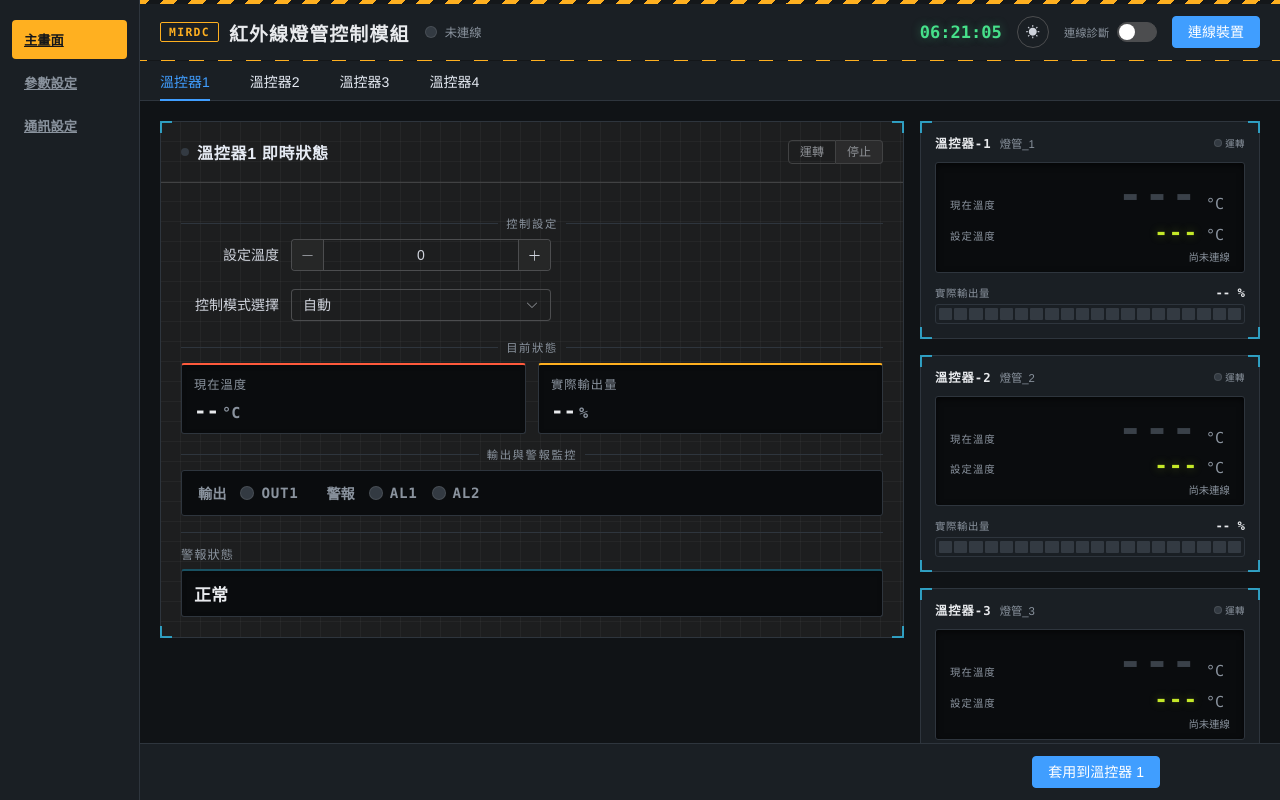
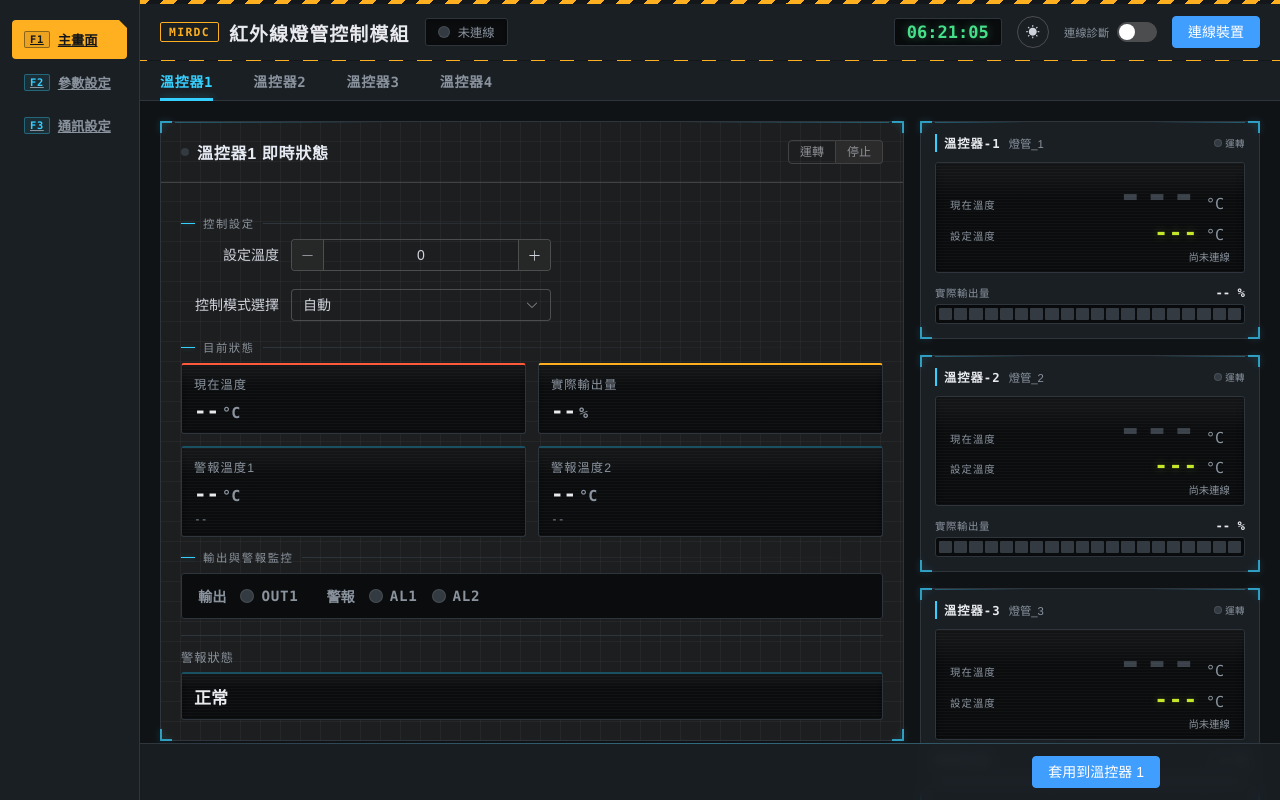
Before and after one commit to MirdcUC/ir-lamp-dashboard, a Vue app: page / in a window 1280 px wide. Shown: the top 800 px of the page. Built offline with nearby package versions, Linux system fonts and the light colour scheme.

Commit message:
調整介面

```diff
--- a/src/app/App.vue
+++ b/src/app/App.vue
@@ -2,13 +2,15 @@
   <div id="app" class="app-shell">
     <nav class="side-nav">
       <router-link
-        v-for="item in navItems"
+        v-for="(item, i) in navItems"
         :key="item.to"
         class="nav-item"
         :to="{ path: item.to, query: route.query }"
         active-class="is-active"
       >
-        {{ item.label }}
+        <!-- F1/F2/F3 對應實體 HMI 螢幕旁的功能鍵編號，純視覺語彙 -->
+        <span class="nav-key">F{{ i + 1 }}</span>
+        <span class="nav-label">{{ item.label }}</span>
       </router-link>
     </nav>
     <div class="main-column">
@@ -92,6 +94,26 @@ html, body {
   padding: 10px 12px;
   border-radius: 4px;
   cursor: pointer;
+  display: flex;
+  align-items: center;
+  gap: 8px;
+  /* 右上切角:呼應面板護角的斜切鈑金語彙 */
+  clip-path: polygon(0 0, calc(100% - 8px) 0, 100% 8px, 100% 100%, 0 100%);
+  transition: background-color 0.15s ease, color 0.15s ease;
+}
+
+.nav-key {
+  font-family: var(--hmi-digits);
+  font-size: 0.6875rem;
+  font-weight: 700;
+  letter-spacing: 0.06em;
+  color: var(--hmi-accent);
+  border: 1px solid var(--hmi-accent-dim);
+  background: var(--hmi-accent-faint);
+  border-radius: 2px;
+  padding: 0 5px;
+  line-height: 1.5;
+  flex: none;
 }
 
 .nav-item:hover {
@@ -99,9 +121,21 @@ html, body {
   color: var(--hmi-text);
 }
 
+.nav-item:focus-visible {
+  outline: 2px solid var(--hmi-accent);
+  outline-offset: -2px;
+}
+
 .nav-item.is-active {
   background: var(--hmi-amber);
   color: #14171a;
+}
+
+/* 點亮的功能鍵:編號牌翻成深色,像實體按鍵的背光反轉 */
+.nav-item.is-active .nav-key {
+  color: #14171a;
+  border-color: rgba(20, 23, 26, 0.45);
+  background: rgba(20, 23, 26, 0.08);
 }
 
 .main-column {
--- a/src/features/dashboard/LampCard.vue
+++ b/src/features/dashboard/LampCard.vue
@@ -20,7 +20,7 @@
     <div v-if="hasAlarm" class="alarm-banner">▲ {{ alarmText }}</div>
 
     <!-- 顯示窗:復刻 NT-48L-RS 紅 PV 數碼管 -->
-    <div class="display-window">
+    <div class="display-window hmi-glass">
       <div class="readout readout-pv">
         <span class="readout-label">現在溫度</span>
         <span class="readout-value" :class="{ 'is-dim': status.PV === null || connection !== 'online' }">
@@ -143,6 +143,9 @@ const showUpdatedText = computed(() => !active.value || connection.value !== 'on
   font-weight: 700;
   letter-spacing: 0.08em;
   color: var(--hmi-text);
+  /* 左側強調色刻線:機台銘牌的定位記號 */
+  border-left: 2px solid var(--hmi-accent);
+  padding-left: 7px;
 }
 
 .panel-name {
@@ -159,7 +162,12 @@ const showUpdatedText = computed(() => !active.value || connection.value !== 'on
 }
 
 .alarm-banner {
-  background: rgba(255, 69, 69, 0.14);
+  /* 危險斜紋底,呼應 TopBar 上緣的安全警示斜紋;透明度壓低不影響文字判讀 */
+  background: repeating-linear-gradient(
+    -45deg,
+    rgba(255, 69, 69, 0.18) 0 10px,
+    rgba(255, 69, 69, 0.07) 10px 20px
+  );
   border: 1px solid var(--hmi-alarm);
   border-radius: 2px;
   color: var(--hmi-alarm);
@@ -266,12 +274,15 @@ const showUpdatedText = computed(() => !active.value || connection.value !== 'on
   font-variant-numeric: tabular-nums;
 }
 
+/* bar graph 也放進內凹顯示窗,跟上面的數碼管窗同一套「嵌在鈑金上的模組」層次 */
 .out-bar {
   display: flex;
   gap: 2px;
   padding: 3px;
   border: 1px solid var(--hmi-panel-edge);
   border-radius: 3px;
+  background: var(--hmi-window);
+  box-shadow: var(--hmi-window-inset);
 }
 
 .out-seg {
--- a/src/features/dashboard/LampDetailPanel.vue
+++ b/src/features/dashboard/LampDetailPanel.vue
@@ -49,13 +49,25 @@
 
     <div class="panel-divider"><span>目前狀態</span></div>
     <div class="metric-grid">
-      <div class="metric metric-temp">
+      <div class="metric metric-temp hmi-glass">
         <span class="metric-label">現在溫度</span>
         <span class="metric-value">{{ fmt(status?.PV) }}<span class="metric-unit">{{ unitLabel }}</span></span>
       </div>
-      <div class="metric metric-out">
+      <div class="metric metric-out hmi-glass">
         <span class="metric-label">實際輸出量</span>
         <span class="metric-value">{{ fmt(status?.UN) }}<span class="metric-unit">%</span></span>
+      </div>
+      <!-- 門檻＝SV+AL（實機驗證過，見 docs/DEVICE-CHECKLIST.md E4）；AL1/AL2 設定值在參數設定頁跟
+           這裡不同頁，下面補一行算式，不然只看門檻數字會搞不清楚是怎麼算出來的 -->
+      <div class="metric metric-al hmi-glass" :class="{ 'alarm-active': isBitOn(status?.STATUS, STATUS_BITS.AL1) }">
+        <span class="metric-label">警報溫度1</span>
+        <span class="metric-value">{{ fmt(al1Threshold) }}<span class="metric-unit">{{ unitLabel }}</span></span>
+        <span class="metric-sub">{{ al1FormulaShort }}</span>
+      </div>
+      <div class="metric metric-al hmi-glass" :class="{ 'alarm-active': isBitOn(status?.STATUS, STATUS_BITS.AL2) }">
+        <span class="metric-label">警報溫度2</span>
+        <span class="metric-value">{{ fmt(al2Threshold) }}<span class="metric-unit">{{ unitLabel }}</span></span>
+        <span class="metric-sub">{{ al2FormulaShort }}</span>
       </div>
     </div>
 
@@ -75,7 +87,7 @@
 
     <div class="alarm-status">
       <span class="metric-label">警報狀態</span>
-      <div class="alarm-window">{{ alarmText }}</div>
+      <div class="alarm-window hmi-glass">{{ alarmText }}</div>
     </div>
   </el-card>
 
@@ -166,6 +178,24 @@ const alarmText = computed(() => {
   const codes = activeAlarmCodes(status.value?.ALARM);
   return codes.length > 0 ? codes.join('・') : '正常';
 });
+
+// 觸發條件 PV > SV + AL，實機測試驗證過（AL1/AL2 分開測、含低溫方向），見 docs/DEVICE-CHECKLIST.md E4
+const alarmThreshold = (al: number | null | undefined) =>
+  status.value?.SV != null && al != null ? status.value.SV + al : null;
+
+const al1Threshold = computed(() => alarmThreshold(status.value?.AL1));
+const al2Threshold = computed(() => alarmThreshold(status.value?.AL2));
+
+const formatTemp = (v: number) => `${v.toFixed(svPrecision.value)}${unitLabel.value}`;
+
+// 警報溫度卡片下面那行小字（30+10），門檻結果已經是卡片的大數字，這裡不重複寫「=40°C」
+const alarmFormulaShort = (al: number | null | undefined) => {
+  if (status.value?.SV == null || al == null) return '--';
+  return `${formatTemp(status.value.SV)} + ${formatTemp(al)}`;
+};
+
+const al1FormulaShort = computed(() => alarmFormulaShort(status.value?.AL1));
+const al2FormulaShort = computed(() => alarmFormulaShort(status.value?.AL2));
 </script>
 
 <style scoped>
@@ -258,7 +288,7 @@ const alarmText = computed(() => {
   border-top: 2px solid var(--hmi-accent-dim);
   border-radius: 3px;
   padding: 10px 12px;
-  box-shadow: inset 0 1px 4px rgba(0, 0, 0, 0.25);
+  box-shadow: var(--hmi-window-inset);
 }
 
 .metric-temp {
@@ -267,6 +297,24 @@ const alarmText = computed(() => {
 
 .metric-out {
   border-top-color: var(--hmi-amber);
+}
+
+/* 邊框預設沿用 .metric 的青色強調邊（不跟現在溫度的紅撞色）；真的觸發那路警報才變紅——
+   顏色本身是動態警示，不是單純的類別裝飾 */
+.metric-al.alarm-active {
+  border-top-color: var(--hmi-alarm);
+}
+
+.metric-al.alarm-active .metric-value {
+  color: var(--hmi-led-red, var(--el-color-danger));
+}
+
+/* 算式（30+10）放大字下面一行小字，門檻結果已經是上面的大數字，這裡不重複寫 */
+.metric-sub {
+  font-family: var(--hmi-digits);
+  font-size: 0.75rem;
+  color: var(--hmi-text-dim);
+  font-variant-numeric: tabular-nums;
 }
 
 .metric-label {
@@ -300,12 +348,21 @@ const alarmText = computed(() => {
   color: var(--hmi-text-dim);
 }
 
-.panel-divider::before,
+/* 左側一小段強調色走線導入標題(電路走線語彙),右側維持細線收尾 */
+.panel-divider::before {
+  content: '';
+  flex: none;
+  width: 14px;
+  height: 1px;
+  background: var(--hmi-accent);
+  box-shadow: 0 0 5px var(--hmi-accent-dim);
+}
+
 .panel-divider::after {
   content: '';
   flex: 1;
   height: 1px;
-  background: var(--hmi-panel-edge);
+  background: linear-gradient(90deg, var(--hmi-panel-edge), transparent);
 }
 
 .io-row {
@@ -359,7 +416,7 @@ const alarmText = computed(() => {
   border-top: 2px solid var(--hmi-accent-dim);
   border-radius: 3px;
   padding: 10px 12px;
-  box-shadow: inset 0 1px 4px rgba(0, 0, 0, 0.25);
+  box-shadow: var(--hmi-window-inset);
   font-family: var(--hmi-digits);
   font-size: 1.125rem;
   font-weight: 700;
--- a/src/shared/components/LampTabs.vue
+++ b/src/shared/components/LampTabs.vue
@@ -23,4 +23,24 @@ import { activeLampId } from '@/features/serial/activeLamp';
 .lamp-tabs :deep(.el-tabs__nav-wrap::after) {
   display: none;
 }
+
+/* 分頁鈕貼齊 HMI 語彙:數碼管字體 + 青藍強調色,取代 Element 預設藍 */
+.lamp-tabs :deep(.el-tabs__item) {
+  font-family: var(--hmi-digits);
+  font-weight: 700;
+  letter-spacing: 0.05em;
+  color: var(--hmi-text-dim);
+  transition: color 0.15s ease;
+}
+
+.lamp-tabs :deep(.el-tabs__item:hover),
+.lamp-tabs :deep(.el-tabs__item.is-active) {
+  color: var(--hmi-accent);
+}
+
+.lamp-tabs :deep(.el-tabs__active-bar) {
+  background: var(--hmi-accent);
+  box-shadow: 0 0 8px var(--hmi-accent-dim);
+  height: 3px;
+}
 </style>
--- a/src/shared/components/SaveBar.vue
+++ b/src/shared/components/SaveBar.vue
@@ -22,9 +22,23 @@ defineEmits<{ save: [] }>();
   display: flex;
   justify-content: center;
   padding: 12px 20px;
-  background: var(--hmi-panel);
+  /* 半透明+模糊:內容從底下捲過去時看得出這條是浮在上面的操作列 */
+  background: color-mix(in srgb, var(--hmi-panel) 88%, transparent);
+  backdrop-filter: blur(6px);
   border-top: 1px solid var(--hmi-panel-edge);
   z-index: 10;
+}
+
+/* 上緣通電線,跟 .tech-panel 面板的走線同一套語彙 */
+.save-bar::before {
+  content: '';
+  position: absolute;
+  top: -1px;
+  left: 0;
+  right: 0;
+  height: 1px;
+  background: linear-gradient(90deg, transparent, var(--hmi-accent-dim), transparent);
+  pointer-events: none;
 }
 
 .save-bar-inner {
--- a/src/shared/components/TopBar.vue
+++ b/src/shared/components/TopBar.vue
@@ -115,10 +115,16 @@ onUnmounted(() => window.clearInterval(clockTimer));
   white-space: nowrap;
 }
 
+/* 狀態燈放進內凹的小窗,跟時鐘同一套「嵌在鈑金上的模組」語彙 */
 .status-block {
   display: flex;
   align-items: center;
   gap: 8px;
+  background: var(--hmi-window);
+  border: 1px solid var(--hmi-panel-edge);
+  border-radius: 3px;
+  box-shadow: var(--hmi-window-inset);
+  padding: 4px 12px;
 }
 
 .status-led {
@@ -157,6 +163,7 @@ onUnmounted(() => window.clearInterval(clockTimer));
   white-space: nowrap;
 }
 
+/* 現場時鐘裝進顯示窗,讀起來像嵌在鈑金上的 LED 時鐘模組 */
 .clock {
   font-family: var(--hmi-digits);
   font-size: 1.125rem;
@@ -164,5 +171,10 @@ onUnmounted(() => window.clearInterval(clockTimer));
   color: var(--hmi-live-text);
   text-shadow: var(--hmi-live-glow);
   font-variant-numeric: tabular-nums;
+  background: var(--hmi-window);
+  border: 1px solid var(--hmi-panel-edge);
+  border-radius: 3px;
+  box-shadow: var(--hmi-window-inset);
+  padding: 3px 12px;
 }
 </style>
--- a/src/shared/styles/index.scss
+++ b/src/shared/styles/index.scss
@@ -39,6 +39,11 @@ html {
   --hmi-amber-text: var(--hmi-amber);
   --hmi-live-text: var(--hmi-led-green);
   --hmi-live-glow: 0 0 10px rgba(70, 224, 138, 0.35);
+  // 顯示窗玻璃質感（.hmi-glass）：暗色是 CRT 掃描線＋玻璃上緣微反光，亮色收斂成 LCD 淡紋理
+  --hmi-glass-scanline: rgba(255, 255, 255, 0.028);
+  --hmi-glass-glint: rgba(255, 255, 255, 0.05);
+  --hmi-window-inset: inset 0 1px 4px rgba(0, 0, 0, 0.35);
+  --hmi-accent-faint: rgba(53, 208, 255, 0.08); // 強調色的極淡底色，徽章/選取態填色用
 }
 
 // 亮色主題 — 鈑金外殼改為淺色噴漆
@@ -67,6 +72,10 @@ html:not(.dark) {
   --hmi-amber-text: #8a5d00;
   --hmi-live-text: #166b41;
   --hmi-live-glow: none;
+  --hmi-glass-scanline: rgba(0, 0, 0, 0.022);
+  --hmi-glass-glint: rgba(255, 255, 255, 0.4);
+  --hmi-window-inset: inset 0 1px 3px rgba(20, 24, 28, 0.12);
+  --hmi-accent-faint: rgba(8, 145, 178, 0.07);
 }
 
 // Element Plus 元件貼齊面板色調
@@ -103,6 +112,18 @@ html:not(.dark) {
   background-position: -1px -1px;
 }
 
+// 面板上緣的「通電線」：連接兩個上護角的微光走線，往中央淡出，讓面板讀起來像帶電的模組
+.tech-panel::after {
+  content: '';
+  position: absolute;
+  top: 0; // 不用 -1px:el-card 有 overflow hidden,壓在邊框外會整條被裁掉
+  left: 14px;
+  right: 14px;
+  height: 1px;
+  background: linear-gradient(90deg, var(--hmi-accent-dim), transparent 30%, transparent 70%, var(--hmi-accent-dim));
+  pointer-events: none;
+}
+
 .frame-corner {
   position: absolute;
   width: 12px;
@@ -110,6 +131,7 @@ html:not(.dark) {
   border: 2px solid var(--hmi-accent);
   opacity: 0.7;
   pointer-events: none;
+  filter: drop-shadow(0 0 3px var(--hmi-accent-dim));
 }
 
 .corner-tl {
@@ -195,6 +217,38 @@ html:not(.dark) {
   }
 }
 
+// 顯示窗玻璃質感：掃描線 + 上緣反光，疊在既有的 --hmi-window 顯示窗上
+// 用法：跟 .display-window / .metric 這類顯示窗容器並用；覆蓋層 pointer-events: none 不擋操作。
+// 掃描線刻意壓在數字上面（實體數碼管隔著玻璃看就是這樣），透明度壓到不影響判讀
+.hmi-glass {
+  position: relative;
+}
+
+.hmi-glass::before {
+  content: '';
+  position: absolute;
+  inset: 0;
+  border-radius: inherit;
+  pointer-events: none;
+  background: repeating-linear-gradient(
+    0deg,
+    var(--hmi-glass-scanline) 0 1px,
+    transparent 1px 3px
+  );
+}
+
+.hmi-glass::after {
+  content: '';
+  position: absolute;
+  left: 0;
+  right: 0;
+  top: 0;
+  height: 32%;
+  border-radius: inherit;
+  pointer-events: none;
+  background: linear-gradient(180deg, var(--hmi-glass-glint), transparent);
+}
+
 // 段落編號牌，呼應 TopBar 的 MIRDC 銘牌
 .tech-tag {
   display: inline-flex;
@@ -205,6 +259,7 @@ html:not(.dark) {
   letter-spacing: 0.08em;
   color: var(--hmi-accent);
   border: 1px solid var(--hmi-accent);
+  background: var(--hmi-accent-faint);
   padding: 1px 7px;
   border-radius: 2px;
 }
```
